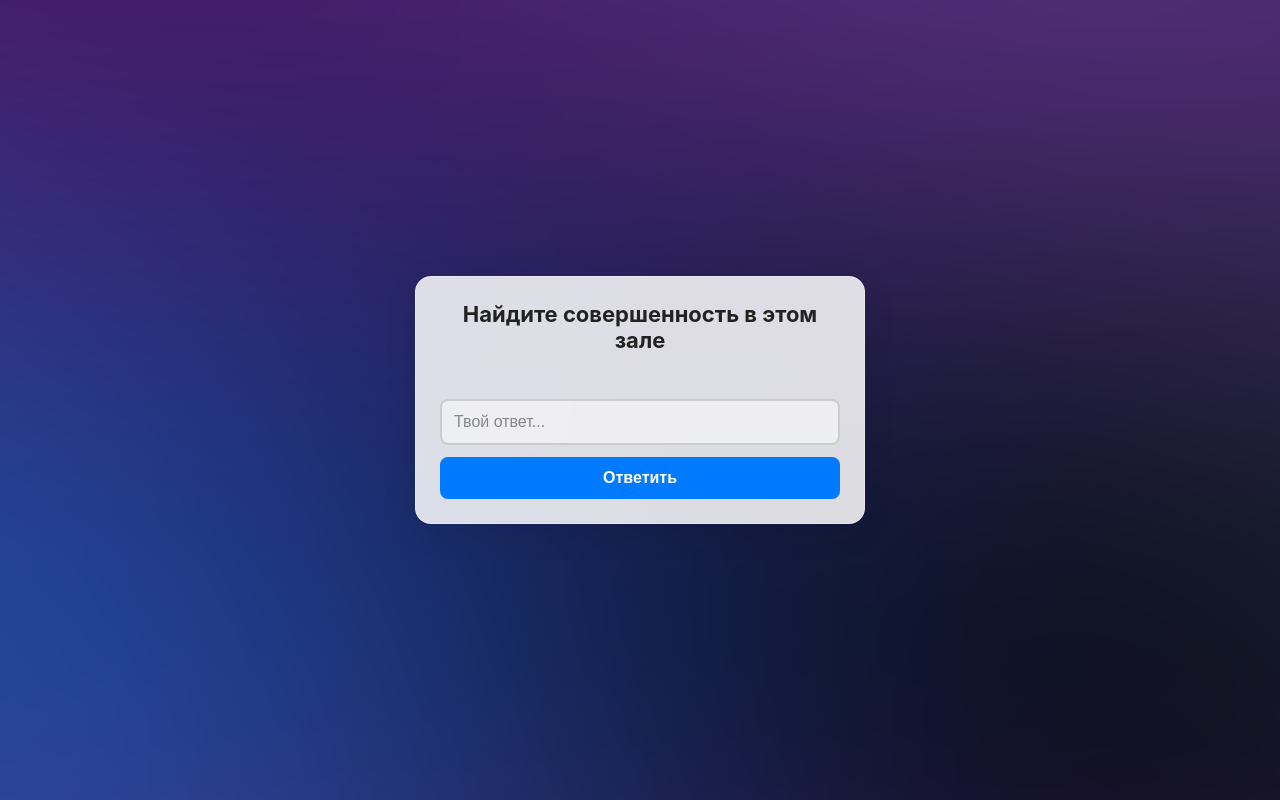
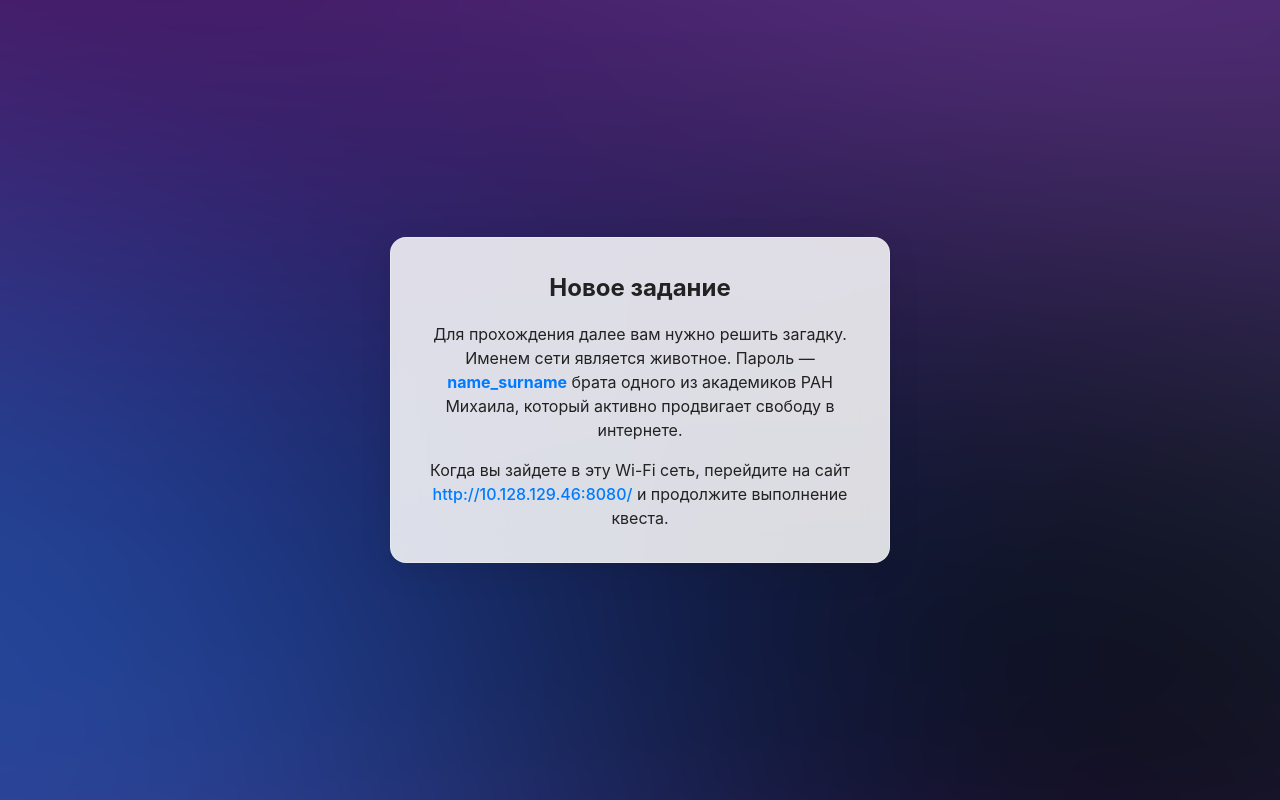
Before and after one commit to Romansgamp6tu/ftl26-enter, a plain HTML site: page index.html in a window 1280 px wide. Drawn offline with Linux system fonts and the light colour scheme; animation ran at ten frames a second.

Commit message:
Refactor styles and update HTML structure

```diff
--- a/index.html
+++ b/index.html
@@ -10,12 +10,7 @@
         :root {
             --container-bg: rgba(255, 255, 255, 0.85);
             --text-main: #222;
-            --input-border: #ccc;
-            --input-bg: rgba(255, 255, 255, 0.5);
-            --input-text: #222;
             --btn-bg: #007bff;
-            --btn-active: #0056b3;
-            --error-color: #dc3545;
             --shadow: 0 8px 32px rgba(0,0,0,0.1);
             --glass-border: rgba(255, 255, 255, 0.3);
         }
@@ -24,12 +19,7 @@
             :root {
                 --container-bg: rgba(30, 30, 30, 0.75);
                 --text-main: #e4e4e4;
-                --input-border: #555;
-                --input-bg: rgba(255, 255, 255, 0.08);
-                --input-text: #fff;
                 --btn-bg: #0a84ff;
-                --btn-active: #005ecb;
-                --error-color: #ff453a;
                 --shadow: 0 8px 32px rgba(0,0,0,0.5);
                 --glass-border: rgba(255, 255, 255, 0.1);
             }
@@ -64,130 +54,58 @@
             background: var(--container-bg);
             backdrop-filter: blur(16px);
             -webkit-backdrop-filter: blur(16px);
-            padding: 24px;
+            padding: 32px 24px;
             border-radius: 16px;
             box-shadow: var(--shadow);
             border: 1px solid var(--glass-border);
             width: 100%;
-            max-width: 400px;
+            max-width: 450px;
+            line-height: 1.5;
         }
 
-        h2 { margin-top: 0; font-size: 22px; }
-
-        input[type="text"] {
-            width: 100%;
-            padding: 12px;
-            font-size: 16px;
-            border: 2px solid var(--input-border);
-            background-color: var(--input-bg);
-            color: var(--input-text);
-            border-radius: 8px;
-            box-sizing: border-box;
-            margin-bottom: 12px;
-            outline: none;
-            transition: border-color 0.2s;
-        }
-
-        input[type="text"]::placeholder { color: var(--text-main); opacity: 0.5; }
-        input[type="text"]:focus { border-color: var(--btn-bg); }
-
-        button {
-            width: 100%;
-            padding: 12px;
-            font-size: 16px;
-            font-weight: bold;
-            color: white;
-            background-color: var(--btn-bg);
-            border: none;
-            border-radius: 8px;
-            cursor: pointer;
-            transition: background-color 0.2s;
-        }
-
-        button:active { background-color: var(--btn-active); }
-
-        #stage-2 img {
-            max-width: 100%;
-            border-radius: 8px;
+        h2 {
+            margin-top: 0;
+            font-size: 24px;
             margin-bottom: 16px;
         }
 
-        .error {
-            color: var(--error-color);
-            font-size: 14px;
-            min-height: 20px;
-            margin-bottom: 8px;
+        p {
+            font-size: 16px;
+            margin: 0 0 16px 0;
+        }
+
+        p:last-child {
+            margin-bottom: 0;
+        }
+
+        .highlight {
+            font-weight: bold;
+            color: var(--btn-bg);
+        }
+
+        a {
+            color: var(--btn-bg);
+            text-decoration: none;
             font-weight: 500;
         }
 
-        .hidden { display: none !important; }
+        a:hover {
+            text-decoration: underline;
+        }
     </style>
 </head>
 <body>
 
     <canvas id="bg-canvas"></canvas>
 
-    <div id="stage-1" class="container">
-        <h2 id="question-text"></h2>
-        <p class="error" id="error-msg"></p>
-        <input type="text" id="answer-input" placeholder="Твой ответ...">
-        <button id="submit-btn">Ответить</button>
-    </div>
-
-    <div id="stage-2" class="container hidden">
-        <img id="waiter-img" src="" alt="Waiter">
-        <h2 id="waiter-text"></h2>
+    <div class="container">
+        <h2>Новое задание</h2>
+        <p>Для прохождения далее вам нужно решить загадку. Именем сети является животное. Пароль — <span class="highlight">name_surname</span> брата одного из академиков РАН Михаила, который активно продвигает свободу в интернете.</p>
+        <p>Когда вы зайдете в эту Wi-Fi сеть, перейдите на сайт <a href="http://10.128.129.46:8080/">http://10.128.129.46:8080/</a> и продолжите выполнение квеста.</p>
     </div>
 
     <script>
-        const CONFIG = {
-            QUESTION: "Найдите совершенность в этом зале",
-            VALID_ANSWERS: [
-                "баскетбольное кольцо",
-                "кольцо",
-                "баскетбольные кольца",
-                "кольца"
-            ],
-            IMAGE_PATH: "waiter.jpg",
-            WAITER_TEXT: "Оно вас ждёт"
-        };
-
         document.addEventListener("DOMContentLoaded", () => {
-            const stage1 = document.getElementById("stage-1");
-            const stage2 = document.getElementById("stage-2");
-            const questionText = document.getElementById("question-text");
-            const input = document.getElementById("answer-input");
-            const btn = document.getElementById("submit-btn");
-            const errorMsg = document.getElementById("error-msg");
-            const waiterImg = document.getElementById("waiter-img");
-            const waiterText = document.getElementById("waiter-text");
-
-            questionText.innerText = CONFIG.QUESTION;
-            waiterImg.src = CONFIG.IMAGE_PATH;
-            waiterText.innerText = CONFIG.WAITER_TEXT;
-
-            const normalize = (str) => str.trim().toLowerCase().replace(/ё/g, "е");
-
-            const checkAnswer = () => {
-                const userAnswer = normalize(input.value);
-                if (!userAnswer) return;
-
-                const isValid = CONFIG.VALID_ANSWERS.some(ans => userAnswer === normalize(ans));
-
-                if (isValid) {
-                    stage1.classList.add("hidden");
-                    stage2.classList.remove("hidden");
-                } else {
-                    errorMsg.innerText = "Неверно! Подумай еще.";
-                    input.value = "";
-                }
-            };
-
-            btn.addEventListener("click", checkAnswer);
-            input.addEventListener("keypress", (e) => {
-                if (e.key === "Enter") checkAnswer();
-            });
-
             initShaderBackground();
         });
 
@@ -261,13 +179,13 @@
             gl.vertexAttribPointer(a_position, 2, gl.FLOAT, false, 0, 0);
 
             const u_time = gl.getUniformLocation(program, 'u_time');
-            const u_resolution = gl.getUniformLocation(program, 'u_resolution');
+            gl.getUniformLocation(program, 'u_resolution');
 
             const startTime = Date.now();
             const render = () => {
                 const time = (Date.now() - startTime) / 1000;
                 gl.uniform1f(u_time, time);
-                gl.uniform2f(u_resolution, canvas.width, canvas.height);
+                gl.uniform2f(gl.getUniformLocation(program, 'u_resolution'), canvas.width, canvas.height);
                 gl.drawArrays(gl.TRIANGLES, 0, 6);
                 requestAnimationFrame(render);
             };
```
